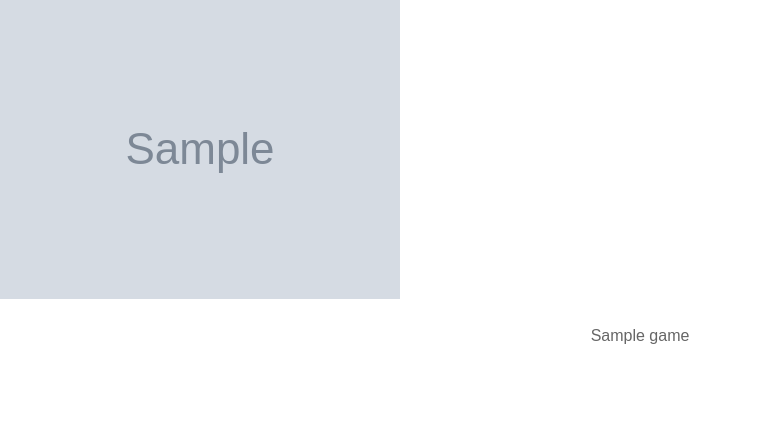
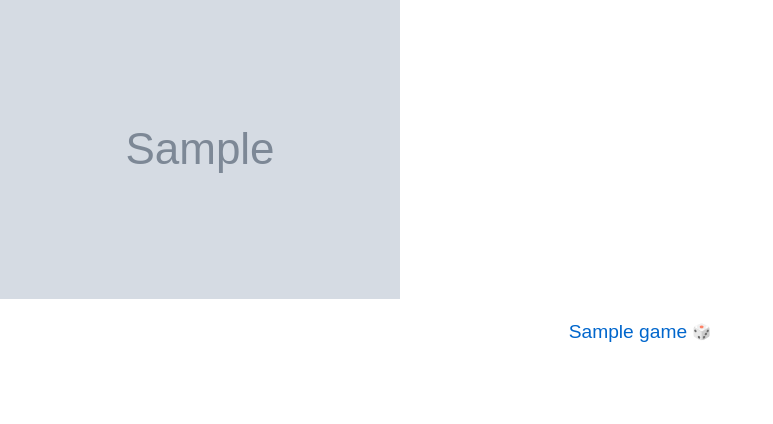
Before and after one commit to otteydw/bggsorter, a Flask app: template templates/games.html in a window 1280 px wide. Shown: the part 155-579 px from the top of the page, without its empty margins (0-773 px from the left). Run offline with Flask 3, Linux system fonts and the light colour scheme; the template is opened without the code that fills it: most values are stand-ins (such as "Sample title", 1, 10 or a date in 2020); grey boxes marked "Sample" are stand-in pictures.

Commit message:
Add play history links to Top Games and All Games pages
- Add small dice icon (🎲) next to game names that links to play history
- Keep layout compact while adding new functionality
- Make icons slightly transparent until hovered for cleaner appearance

```diff
--- a/templates/games.html
+++ b/templates/games.html
@@ -7,9 +7,33 @@
             <li class="game-item">
                 <a href="{{ game.url }}" target="_blank" rel="noopener noreferrer">
                     <img src="{{ game.image }}" alt="{{ game.name }}">
-                    <p>{{ game.name }}</p>
                 </a>
+                <p class="game-name">
+                    <a href="{{ game.url }}" target="_blank" rel="noopener noreferrer">{{ game.name }}</a>
+                    <a href="{{ url_for('game_plays', username=username, game_id=game.id) }}" title="View play history" target="_blank" rel="noopener noreferrer" class="play-icon">🎲</a>
+                </p>
             </li>
         {% endfor %}
     </ul>
+
+    <style>
+        .game-name {
+            display: flex;
+            align-items: center;
+            justify-content: center;
+            gap: 5px;
+            text-align: center;
+        }
+
+        .play-icon {
+            font-size: 0.8em;
+            text-decoration: none;
+            opacity: 0.7;
+            transition: opacity 0.2s;
+        }
+
+        .play-icon:hover {
+            opacity: 1;
+        }
+    </style>
 {% endblock %}
```
Also changed, not shown: templates/top_games.html (+25 -1 lines).
